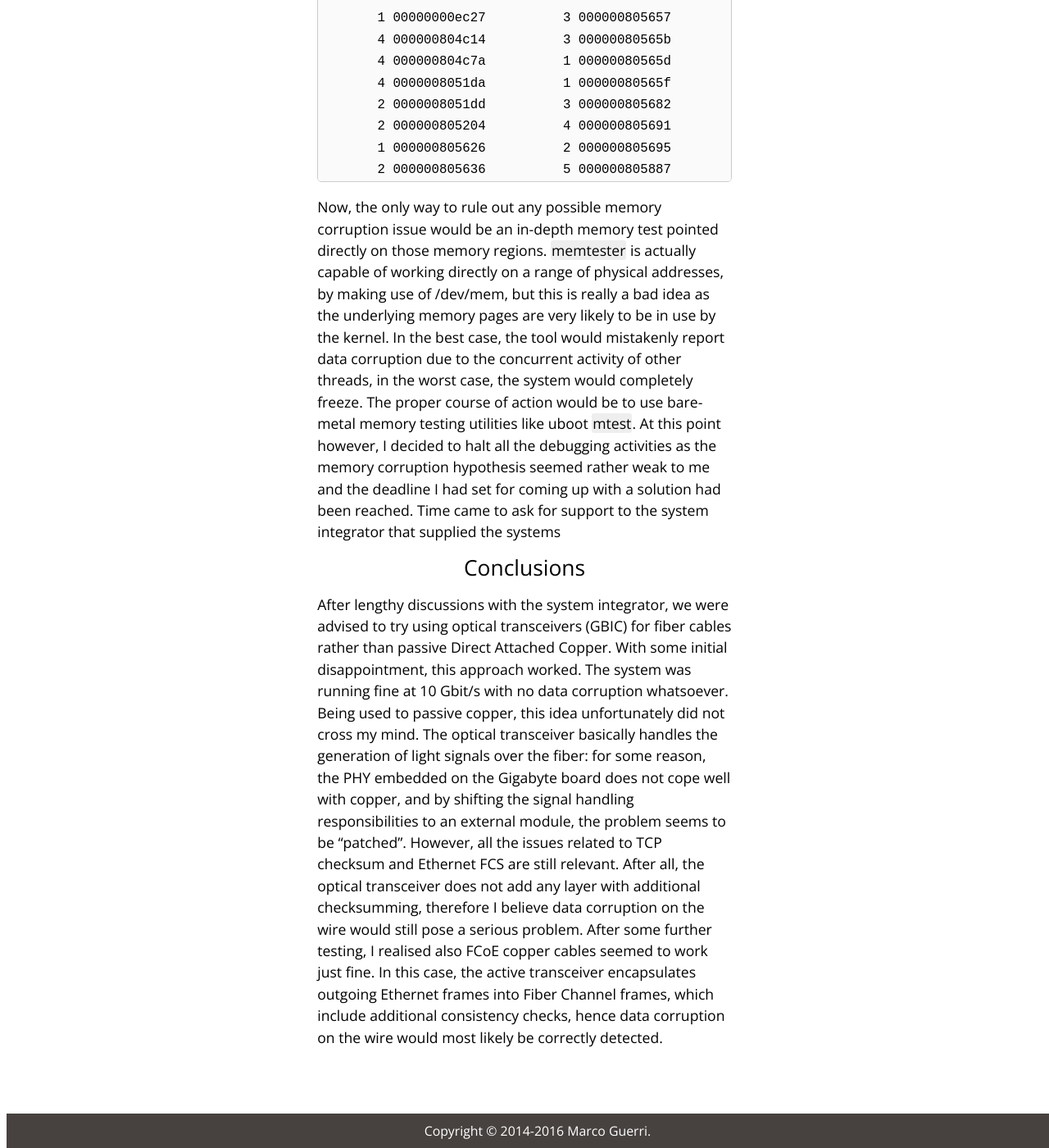
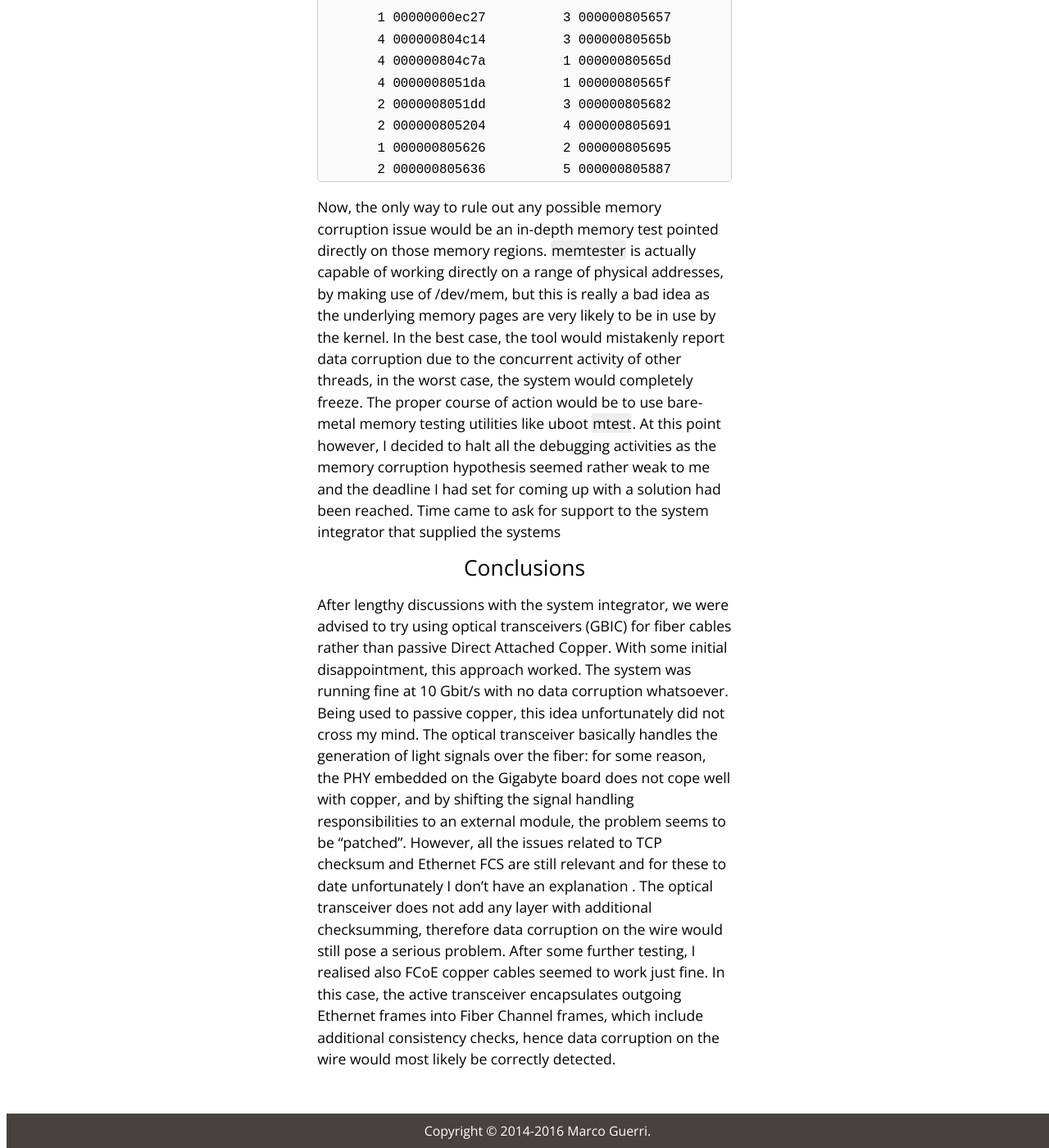
Before and after one commit to marcoguerri/marcoguerri.github.io, a Jekyll site: the page built from _posts/2016-05-19-mp30-data-corruption-part2.markdown, in a window 1280 px wide and 1400 px high, scrolled down 3996 px. Shown: the whole window at 82% size. Built offline with Jekyll 4.4.1, drawn with Linux system fonts in a browser that asks for light colours.

Commit message:
Added short post on LD_PRELOAD and constructors

````diff
--- a/_posts/2016-05-19-mp30-data-corruption-part2.markdown
+++ b/_posts/2016-05-19-mp30-data-corruption-part2.markdown
@@ -233,9 +233,9 @@ The optical transceiver basically handles the generation of light signals over
 the fiber: for some reason, the PHY embedded on the Gigabyte board does
 not cope well with copper, and by shifting the signal handling
 responsibilities to an external module, the problem seems to be "patched". However, all the issues
-related to TCP checksum and Ethernet FCS are still relevant. After all, the
-optical transceiver does not add any layer with additional checksumming,
-therefore I believe data corruption on the wire would still pose a serious problem.
+related to TCP checksum and Ethernet FCS are still relevant and for these to date unfortunately
+I don't have an explanation . The optical transceiver does not add any layer with additional checksumming,
+therefore data corruption on the wire would still pose a serious problem.
 After some further testing, I realised also FCoE copper cables seemed
 to work just fine. In this case, the active transceiver encapsulates outgoing
 Ethernet frames into Fiber Channel frames, which include additional consistency
--- a/_posts/2016-07-23-python-multiprocessing-internals.markdown
+++ b/_posts/2016-07-23-python-multiprocessing-internals.markdown
@@ -264,8 +264,9 @@ Next and last frame of interest points to atexit.py.
 ```
 
 atexit.py is a mechanism that allows to register cleanup functions that are
-executed upon normal interpreter termination. In util.py at line 330, the module
-registers *\_exit_function* as an atexit callback:
+executed upon normal interpreter termination (the Python counterpart of the libc
+`atexit`). In util.py at line 330, the module registers *\_exit_function* as
+an atexit callback:
 
 
 ```python
````
Also changed, not shown: _posts/2017-02-18-ldpreload-constructor.markdown (added, +44 -0 lines).
